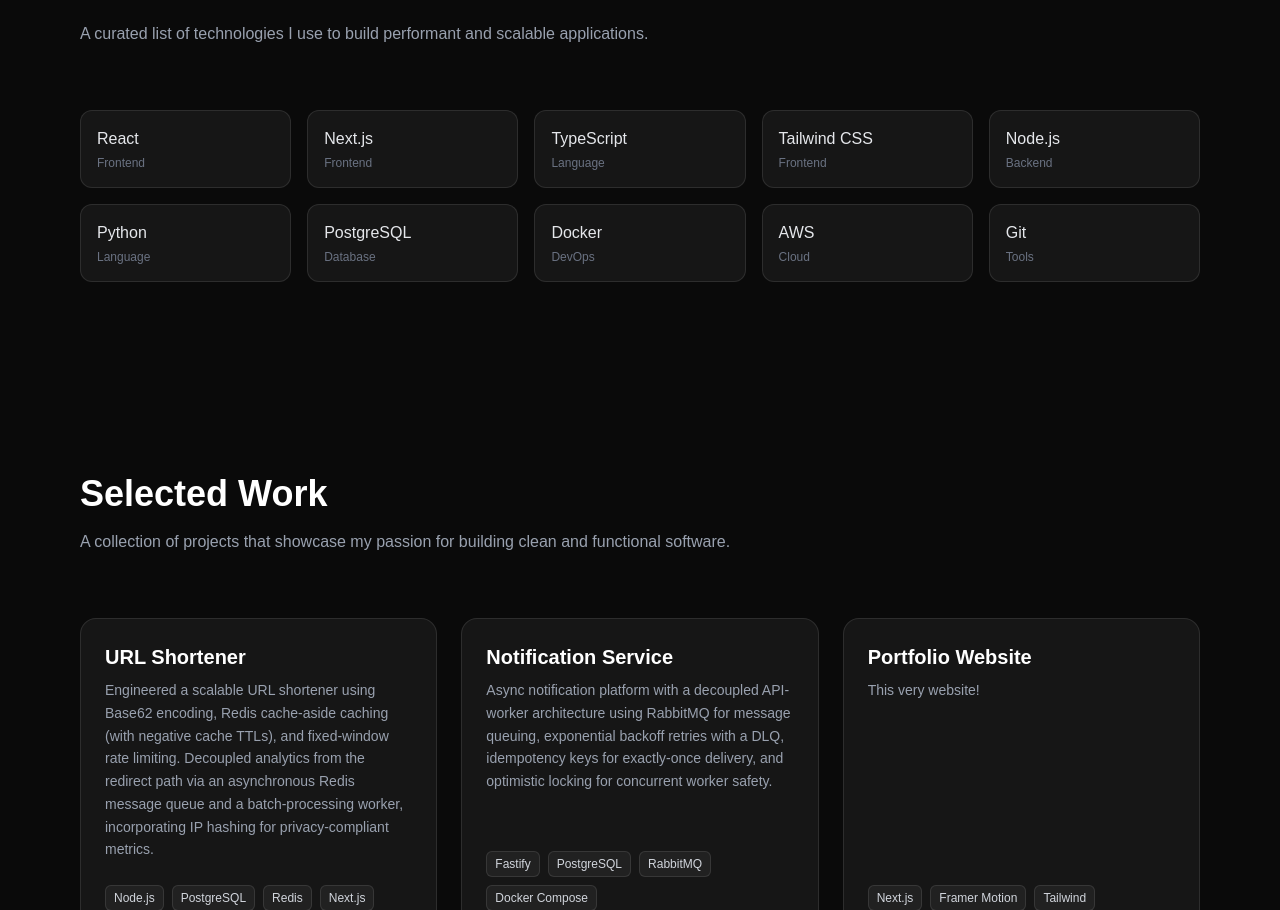
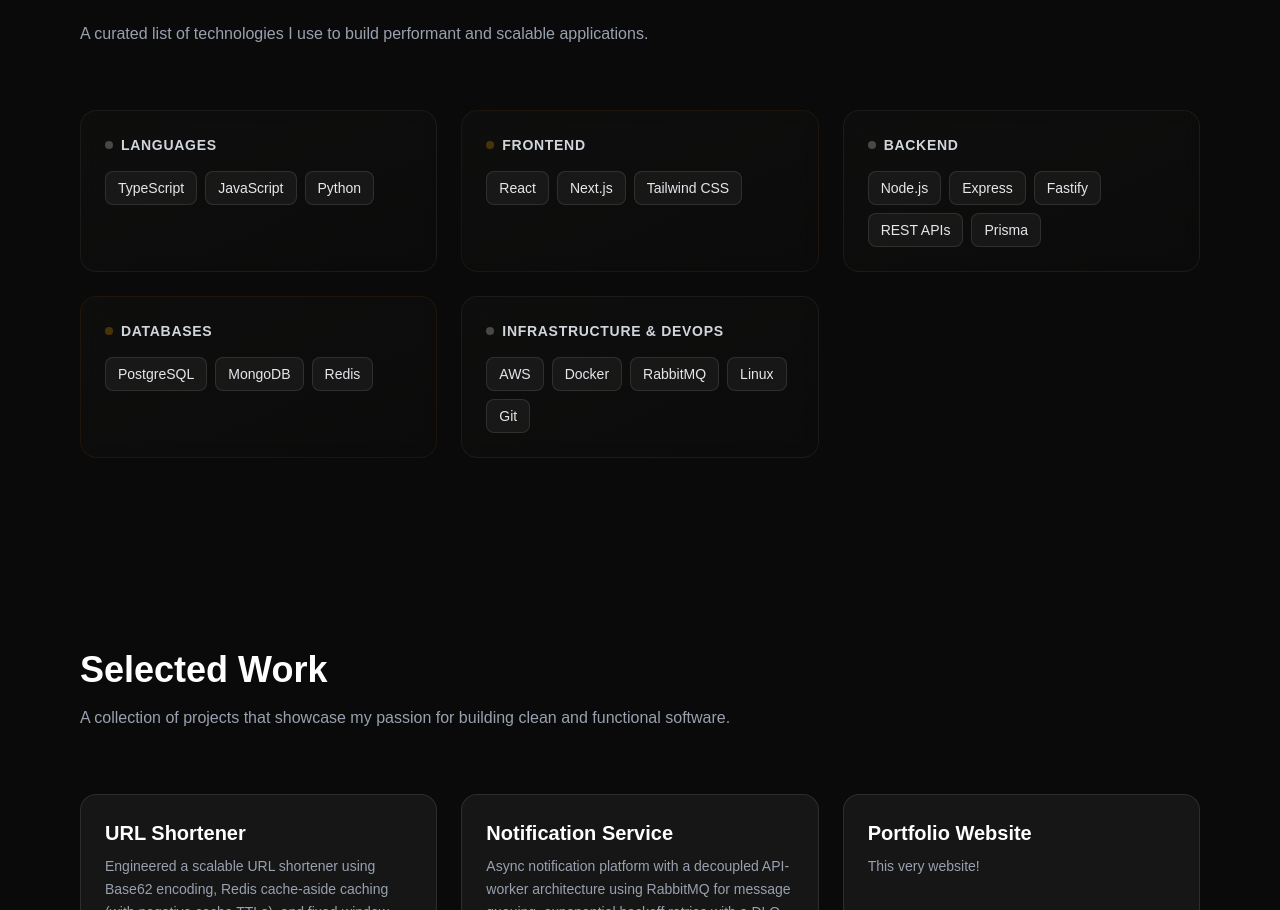
Before and after one commit to DhyeyDesai/dhyey-portfolio, a Next.js app: page / in a window 1280 px wide. Shown: the part 930-1840 px from the top of the page. Built offline with nearby package versions, Linux system fonts and the light colour scheme; a web font is replaced by a local one.

Commit message:
feat: refactor Skills component to use categorized grid layout with expanded skill set

```diff
--- a/components/Skills.tsx
+++ b/components/Skills.tsx
@@ -2,17 +2,42 @@
 
 import { motion } from "framer-motion";
 
-const skills = [
-  { name: "React", category: "Frontend" },
-  { name: "Next.js", category: "Frontend" },
-  { name: "TypeScript", category: "Language" },
-  { name: "Tailwind CSS", category: "Frontend" },
-  { name: "Node.js", category: "Backend" },
-  { name: "Python", category: "Language" },
-  { name: "PostgreSQL", category: "Database" },
-  { name: "Docker", category: "DevOps" },
-  { name: "AWS", category: "Cloud" },
-  { name: "Git", category: "Tools" },
+const skillCategories = [
+  {
+    label: "Languages",
+    color: "from-stone-700/8 to-stone-800/5",
+    border: "border-stone-500/15",
+    dot: "bg-stone-400/40",
+    skills: ["TypeScript", "JavaScript", "Python"],
+  },
+  {
+    label: "Frontend",
+    color: "from-stone-700/8 to-stone-800/5",
+    border: "border-yellow-700/12",
+    dot: "bg-yellow-600/30",
+    skills: ["React", "Next.js", "Tailwind CSS"],
+  },
+  {
+    label: "Backend",
+    color: "from-stone-700/8 to-stone-800/5",
+    border: "border-stone-500/15",
+    dot: "bg-stone-400/40",
+    skills: ["Node.js", "Express", "Fastify", "REST APIs", "Prisma"],
+  },
+  {
+    label: "Databases",
+    color: "from-stone-700/8 to-stone-800/5",
+    border: "border-yellow-700/12",
+    dot: "bg-yellow-600/30",
+    skills: ["PostgreSQL", "MongoDB", "Redis"],
+  },
+  {
+    label: "Infrastructure & DevOps",
+    color: "from-stone-700/8 to-stone-800/5",
+    border: "border-stone-500/15",
+    dot: "bg-stone-400/40",
+    skills: ["AWS", "Docker", "RabbitMQ", "Linux", "Git"],
+  },
 ];
 
 export default function Skills() {
@@ -33,18 +58,38 @@
           </p>
         </motion.div>
 
-        <div className="grid grid-cols-2 md:grid-cols-3 lg:grid-cols-5 gap-4">
-          {skills.map((skill, index) => (
+        <div className="grid grid-cols-1 md:grid-cols-2 lg:grid-cols-3 gap-6 auto-rows-fr">
+          {skillCategories.map((category, catIndex) => (
             <motion.div
-              key={index}
-              initial={{ opacity: 0, y: 20 }}
+              key={category.label}
+              initial={{ opacity: 0, y: 24 }}
               whileInView={{ opacity: 1, y: 0 }}
-              transition={{ duration: 0.5, delay: index * 0.05 }}
-              whileHover={{ y: -2, backgroundColor: "rgba(255,255,255,0.08)" }}
-              className="p-4 rounded-xl bg-white/5 border border-white/10 flex flex-col gap-1 cursor-default transition-colors"
+              transition={{ duration: 0.5, delay: catIndex * 0.1 }}
+              className={`rounded-2xl bg-gradient-to-br ${category.color} border ${category.border} p-6 backdrop-blur-sm`}
             >
-              <h3 className="font-medium text-gray-200">{skill.name}</h3>
-              <span className="text-xs text-gray-500">{skill.category}</span>
+              <div className="flex items-center gap-2 mb-4">
+                <span className={`w-2 h-2 rounded-full ${category.dot}`} />
+                <h3 className="text-sm font-semibold text-gray-300 uppercase tracking-wider">
+                  {category.label}
+                </h3>
+              </div>
+              <div className="flex flex-wrap gap-2">
+                {category.skills.map((skill, skillIndex) => (
+                  <motion.span
+                    key={skill}
+                    initial={{ opacity: 0, scale: 0.8 }}
+                    whileInView={{ opacity: 1, scale: 1 }}
+                    transition={{
+                      duration: 0.3,
+                      delay: catIndex * 0.1 + skillIndex * 0.05,
+                    }}
+                    whileHover={{ scale: 1.05, backgroundColor: "rgba(255,255,255,0.12)" }}
+                    className="px-3 py-1.5 rounded-lg bg-white/5 border border-white/10 text-sm text-gray-200 cursor-default transition-colors"
+                  >
+                    {skill}
+                  </motion.span>
+                ))}
+              </div>
             </motion.div>
           ))}
         </div>
```
